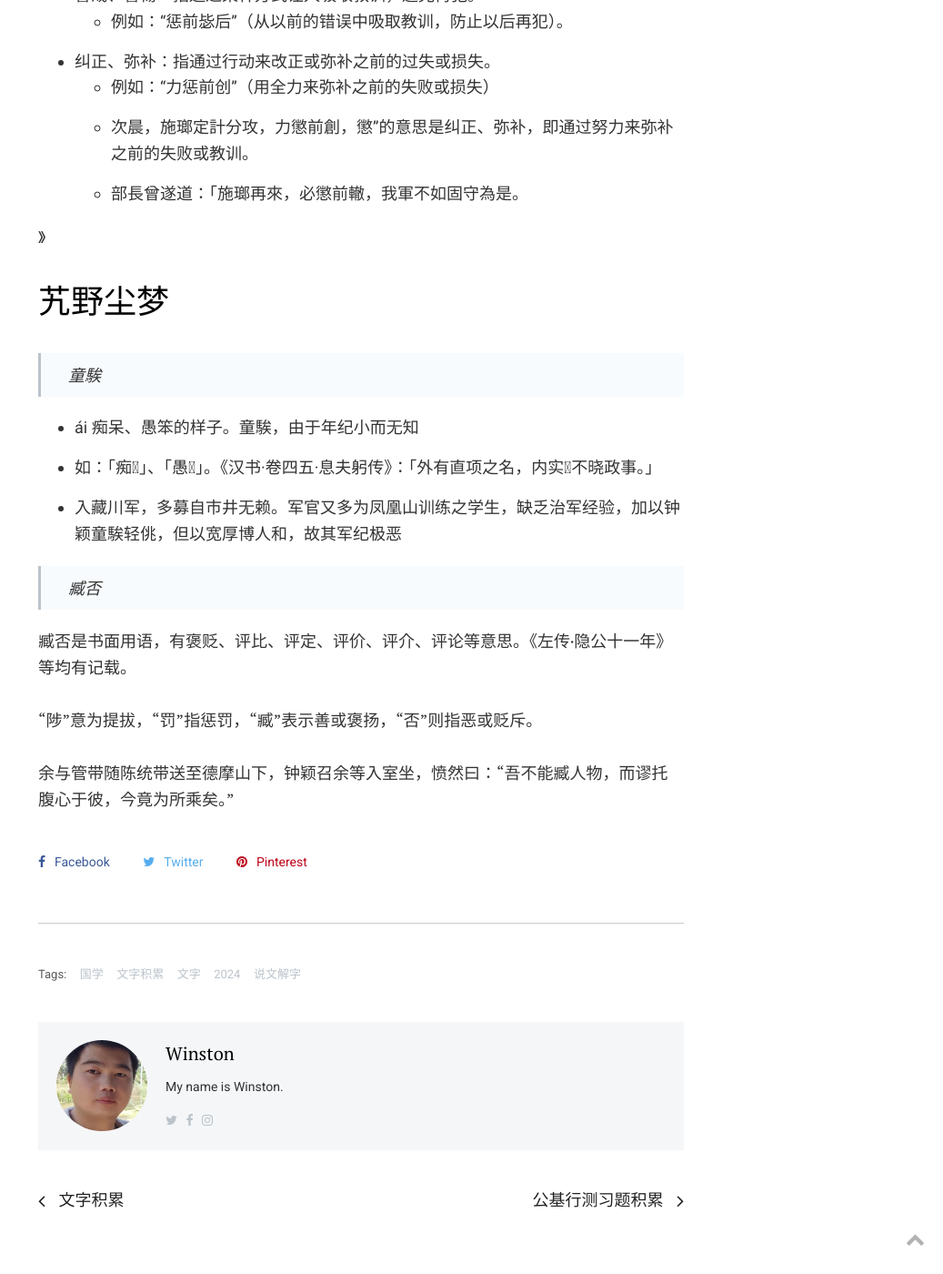
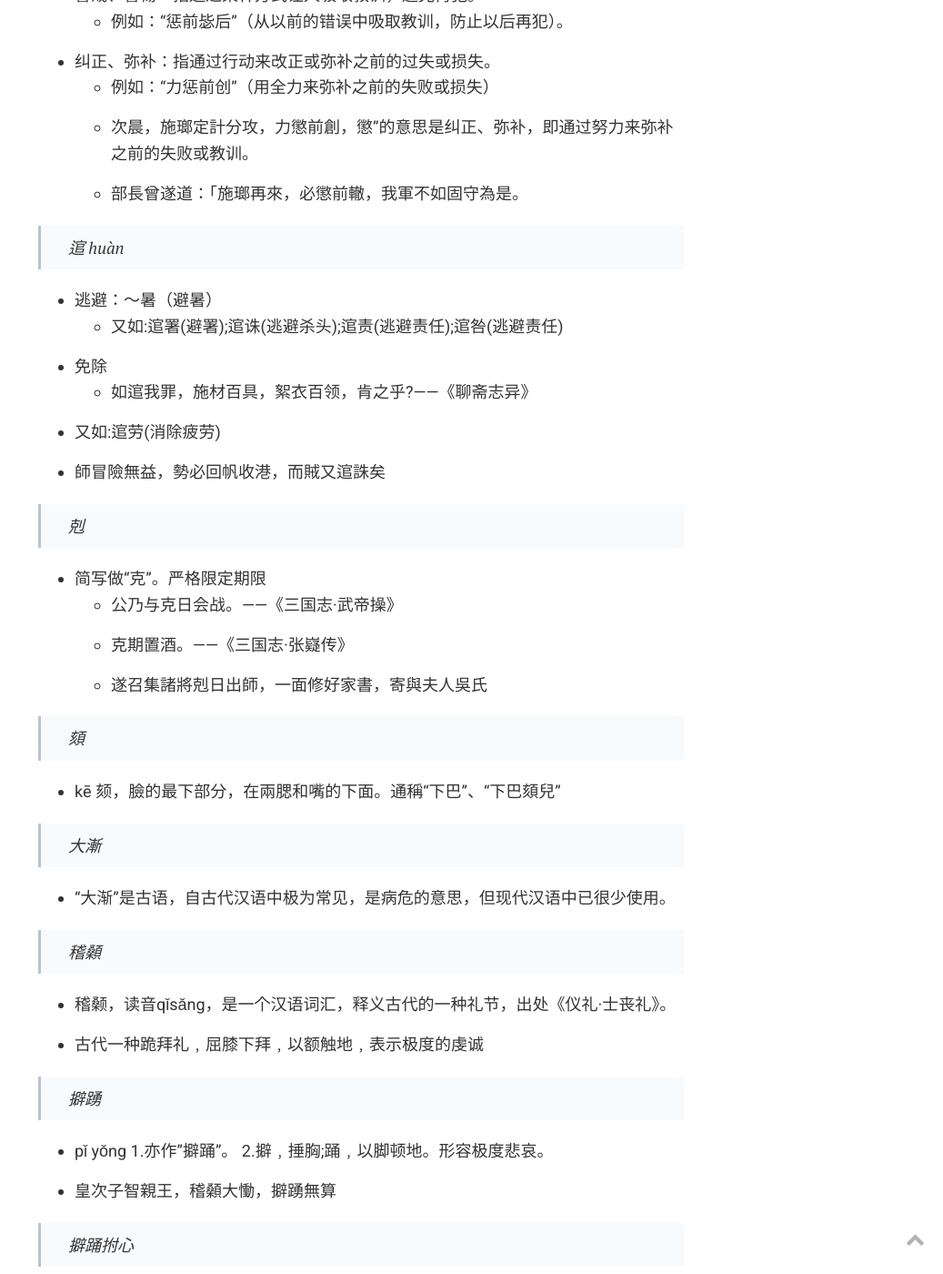
Before and after one commit to mytingbao/blog, a Jekyll site: the page built from _posts/国学/文字/2024-11-20-文字积累02.md, in a window 1280 px wide and 1400 px high, scrolled down 17967 px. Shown: the whole window at 91% size, without its empty margins (243-1280 px from the left). Built offline with Jekyll 4.4.1, drawn with Linux system fonts in a browser that asks for light colours; some of the changed text lies outside the part shown.

Commit message:
更新博客

```diff
--- a/_posts/国学/文字/2024-11-20-文字积累02.md
+++ b/_posts/国学/文字/2024-11-20-文字积累02.md
@@ -274,7 +274,7 @@ xiān nóng
 
 一门内克树坤仪，御下以宽，款宾以礼。安仁伤失偶，何堪学作悼亡词。
 
-* [codota](https://mp.weixin.qq.com/s?__biz=MzA5MzU1MjMyMw==&mid=2654119163&idx=1&sn=c8e3e3815647cc0857eb2f7932ef67e7&chksm=8a050d337ba82bec084eb081df4b75fbff26412c10042b1e2147990834a81edd9661bed39cc2&scene=27) 家政当称“壸政”
+* [家政当称“壸政”](https://mp.weixin.qq.com/s?__biz=MzA5MzU1MjMyMw==&mid=2654119163&idx=1&sn=c8e3e3815647cc0857eb2f7932ef67e7&chksm=8a050d337ba82bec084eb081df4b75fbff26412c10042b1e2147990834a81edd9661bed39cc2&scene=27) 家政当称“壸政”
 
 
 （閫）kǔn
@@ -553,10 +553,72 @@ cuī dié 在古代缞和绖是就是丧带和丧服，缞绖合在一起说就
   - 部長曾遂道：「施瑯再來，必懲前轍，我軍不如固守為是。
 
 
+> 逭  huàn
+
+- 逃避：～暑（避暑）
+  - 又如:逭署(避署);逭诛(逃避杀头);逭责(逃避责任);逭咎(逃避责任)
+- 免除
+  - 如逭我罪，施材百具，絮衣百领，肯之乎?——《聊斋志异》
+- 又如:逭劳(消除疲劳)
+- 師冒險無益，勢必回帆收港，而賊又逭誅矣
+
+
+> 剋
+
+- 简写做“克”。严格限定期限
+  - 公乃与克日会战。——《三国志·武帝操》
+  - 克期置酒。——《三国志·张嶷传》
+  - 遂召集諸將剋日出師，一面修好家書，寄與夫人吳氏
+
+> 頦
+
+- kē  颏，臉的最下部分，在兩腮和嘴的下面。通稱“下巴”、“下巴頦兒”
+
+> 大漸
+
+- “大渐”是古语，自古代汉语中极为常见，是病危的意思，但现代汉语中已很少使用。
+
+> 稽顙
+
+- 稽颡，读音qǐsǎng，是一个汉语词汇，释义古代的一种礼节，出处《仪礼·士丧礼》。
+- 古代一种跪拜礼﹐屈膝下拜﹐以额触地﹐表示极度的虔诚
+
+> 擗踴
+
+- pǐ yǒng 1.亦作"擗踊"。 2.擗﹐捶胸;踊﹐以脚顿地。形容极度悲哀。
+- 皇次子智親王，稽顙大慟，擗踴無算
+
+> 擗踊拊心
+
+- pǐ yǒng fǔ xīn
+- 释义：擗：以手拍击胸膛。踊：以足顿地。拊：敲击。指捶胸顿足，敲击心口，极尽悲哀。
+
+> 囈 yì  呓
+
+- 笑。《玉篇•口部》：“囈，笑囈也。”
+- 夢話。也指說夢話。《玉篇•口部》：“囈，睡語。”《集韻•祭韻》：“囈，寐聲。
+  - 便有妇人惊觉欠伸，其夫呓语。——清· 林嗣环《秋声诗自序》
+
+> 糗 qiǔ
+
+- 干粮，炒熟的米或面等。
+  - 回眾不能抵抗，紛紛潰竄，遺下牲畜糗糧，盡被清兵搬回
+- 尴尬或丢脸的事
 
 
 
-》
+
+
+
+
+
+
+
+
+
+
+
+
 
 
 
```
Also changed, not shown: other parts of _posts/国学/文字/2024-11-20-文字积累02.md (+2 -2 lines), _posts/国学/文字/2024-07-05-文字积累01.md (+1 -1 lines).
